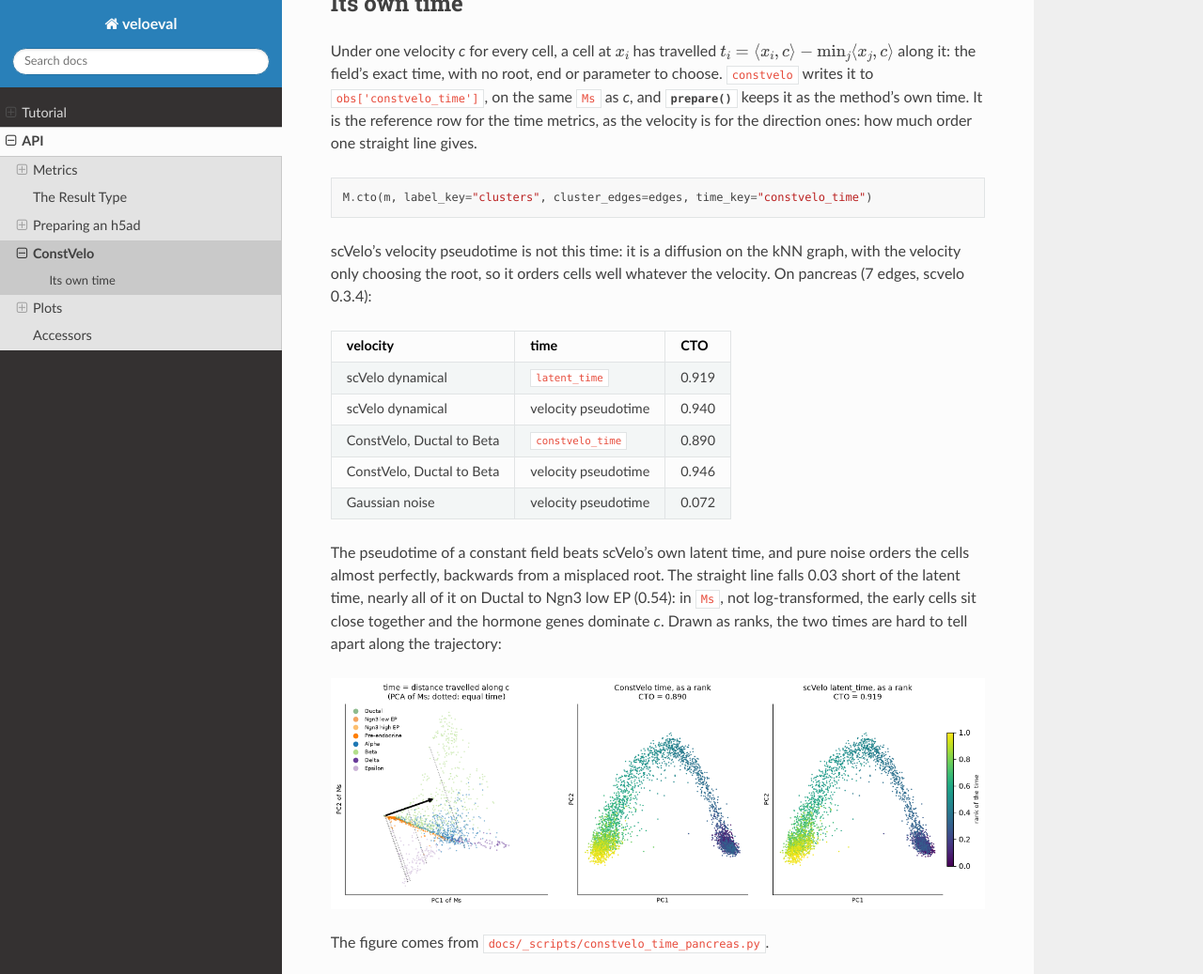
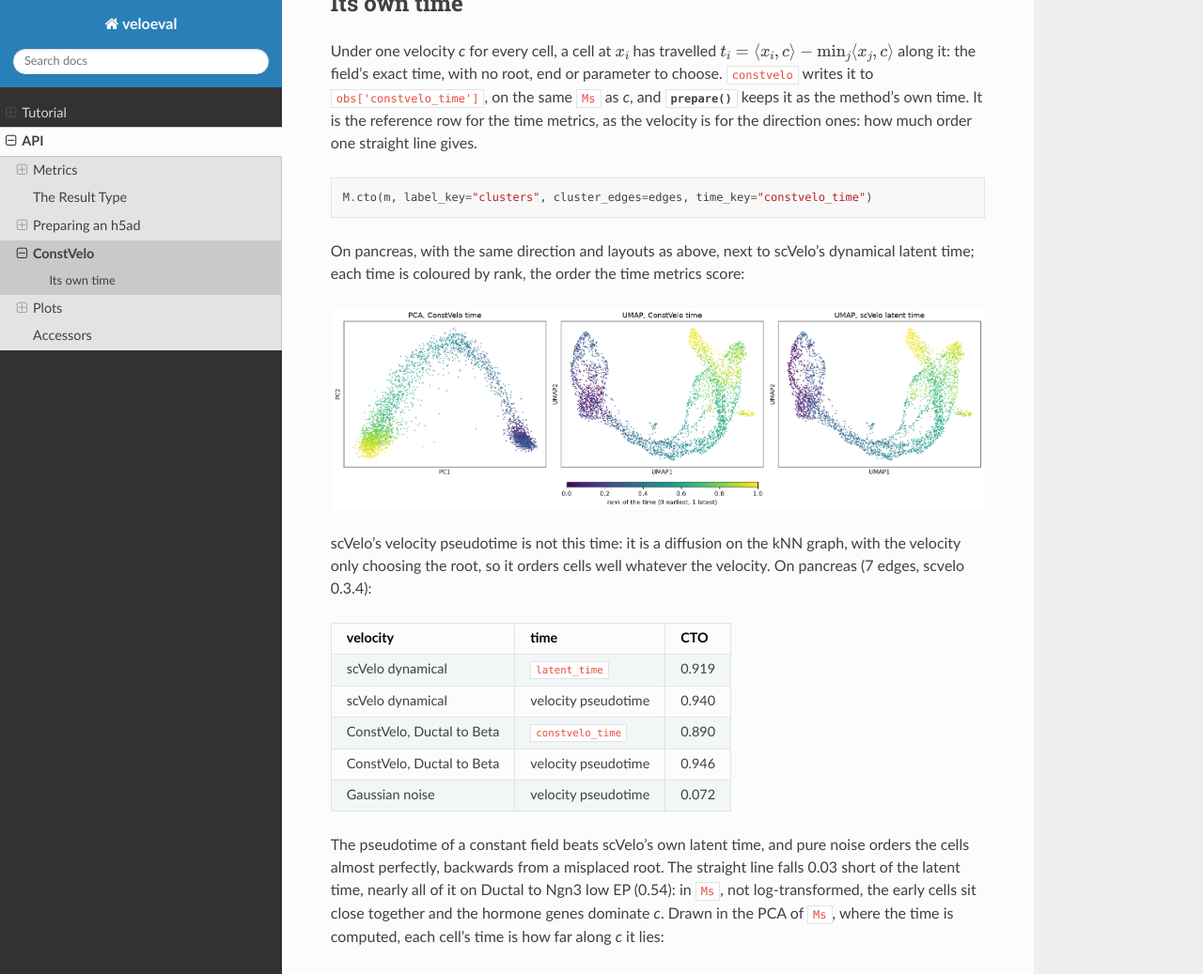
Before and after one commit to SScottWang/veloeval, a Sphinx documentation site: the page built from docs/api/constvelo.md, in a window 1280 px wide and 1400 px high, scrolled down 1150 px, cut to the strip 0-1037 px from the top of the window. Shown: the whole strip at 94% size. Built offline with Sphinx 7.4.7 and the Read the Docs theme 3.1.0, drawn with Linux system fonts in a browser that asks for light colours; some of the changed text lies outside the part shown.

Commit message:
ConstVelo docs: its time in PCA and UMAP next to scVelo's
Co-authored-by: Cursor <cursoragent@cursor.com>

````diff
--- a/docs/_scripts/constvelo_time_pancreas.py
+++ b/docs/_scripts/constvelo_time_pancreas.py
@@ -2,8 +2,9 @@
 
 2000 HVGs, 30 PCs, 30 neighbours; ``ve.constvelo`` from Ductal to Beta and
 scVelo's dynamical model with ``scvelo.tl.latent_time``.  Writes
-``constvelo_time_pancreas.png`` next to the docs' other static files and prints
-the CTO of both times::
+``constvelo_time_pancreas.png`` (the time in PCA and UMAP, next to scVelo's)
+and ``constvelo_time_projection.png`` (the time as a distance along *c*) next
+to the docs' other static files and prints the CTO of both times::
 
     python docs/_scripts/constvelo_time_pancreas.py [raw_pancreas.h5ad]
 
@@ -71,6 +72,40 @@ def main(path=None):
            for k in ("constvelo_time", "latent_time")}
     print({k: round(v, 3) for k, v in cto.items()})
 
+    OUT.mkdir(exist_ok=True)
+    layouts(ref)
+    projection(ref, c)
+
+
+def rank(v):
+    return np.argsort(np.argsort(v)) / (len(v) - 1)
+
+
+def layouts(ref):
+    panels = [
+        (ref.obsm["X_pca"][:, :2], "constvelo_time", "PCA, ConstVelo time"),
+        (ref.obsm["X_umap"], "constvelo_time", "UMAP, ConstVelo time"),
+        (ref.obsm["X_umap"], "latent_time", "UMAP, scVelo latent time"),
+    ]
+    fig, axes = plt.subplots(1, 3, figsize=(15, 5))
+    for ax, (xy, key, title) in zip(axes, panels):
+        r = rank(ref.obs[key].to_numpy())
+        o = np.argsort(r)
+        dots = ax.scatter(*xy[o].T, c=r[o], cmap="viridis", s=3, lw=0,
+                          rasterized=True)
+        ax.set_title(title)
+        ax.set_xticks([])
+        ax.set_yticks([])
+    for ax, name in zip(axes, ("PC", "UMAP", "UMAP")):
+        ax.set(xlabel=f"{name}1", ylabel=f"{name}2")
+    fig.tight_layout()
+    bar = fig.colorbar(dots, ax=axes, orientation="horizontal", shrink=0.3,
+                       pad=0.08, aspect=40)
+    bar.set_label("rank of the time (0 earliest, 1 latest)")
+    fig.savefig(OUT / "constvelo_time_pancreas.png", dpi=110, bbox_inches="tight")
+
+
+def projection(ref, c):
     lab = ref.obs[LABEL].to_numpy()
     palette = dict(zip(ref.obs[LABEL].cat.categories, ref.uns[f"{LABEL}_colors"]))
     cells = [palette[x] for x in lab]
@@ -83,8 +118,7 @@ def main(path=None):
     start = Z[lab == "Ductal"].mean(0)
     span = t[lab == "Beta"].mean() - t[lab == "Ductal"].mean()
 
-    fig, axes = plt.subplots(1, 3, figsize=(16, 4.6), gridspec_kw=dict(wspace=0.15))
-    ax = axes[0]
+    fig, ax = plt.subplots(figsize=(6, 4.8))
     ax.scatter(*Z.T, c=cells, s=3, lw=0, alpha=0.6, rasterized=True)
     ax.annotate("", xy=start + a * span, xytext=start,
                 arrowprops=dict(arrowstyle="-|>", lw=2.2, color="k"))
@@ -99,23 +133,12 @@ def main(path=None):
     tidy(ax, "time = distance travelled along c\n(PCA of Ms; dotted: equal time)",
          "PC1 of Ms", "PC2 of Ms")
 
-    P = ref.obsm["X_pca"][:, :2]
-    for ax, key, name in ((axes[1], "constvelo_time", "ConstVelo time"),
-                          (axes[2], "latent_time", "scVelo latent_time")):
-        v = ref.obs[key].to_numpy()
-        rank = np.argsort(np.argsort(v)) / (len(v) - 1)
-        o = np.argsort(rank)
-        dots = ax.scatter(*P[o].T, c=rank[o], cmap="viridis", s=3, lw=0,
-                          rasterized=True)
-        tidy(ax, f"{name}, as a rank\nCTO = {cto[key]:.3f}", "PC1", "PC2")
-    bar = fig.colorbar(dots, ax=axes[1:], shrink=0.7, pad=0.01)
-    bar.set_label("rank of the time", fontsize=8)
     handles = [plt.Line2D([], [], marker="o", ls="", color=palette[k], label=k)
                for k in ORDER]
-    axes[0].legend(handles=handles, loc="upper left", frameon=False, fontsize=7)
+    ax.legend(handles=handles, loc="center left", bbox_to_anchor=(1.0, 0.5),
+              frameon=False, fontsize=8)
 
-    OUT.mkdir(exist_ok=True)
-    fig.savefig(OUT / "constvelo_time_pancreas.png", dpi=100, bbox_inches="tight")
+    fig.savefig(OUT / "constvelo_time_projection.png", dpi=100, bbox_inches="tight")
 
 
 if __name__ == "__main__":
--- a/docs/api/constvelo.md
+++ b/docs/api/constvelo.md
@@ -51,6 +51,12 @@ how much order one straight line gives.
 M.cto(m, label_key="clusters", cluster_edges=edges, time_key="constvelo_time")
 ```
 
+On pancreas, with the same direction and layouts as above, next to scVelo's
+dynamical latent time; each time is coloured by rank, the order the time
+metrics score:
+
+![ConstVelo time on pancreas](../_static/constvelo_time_pancreas.png)
+
 scVelo's velocity pseudotime is not this time: it is a diffusion on the kNN
 graph, with the velocity only choosing the root, so it orders cells well
 whatever the velocity. On pancreas (7 edges, scvelo 0.3.4):
@@ -67,12 +73,12 @@ The pseudotime of a constant field beats scVelo's own latent time, and pure
 noise orders the cells almost perfectly, backwards from a misplaced root. The
 straight line falls 0.03 short of the latent time, nearly all of it on
 Ductal to Ngn3 low EP (0.54): in `Ms`, not log-transformed, the early cells sit
-close together and the hormone genes dominate *c*. Drawn as ranks, the two
-times are hard to tell apart along the trajectory:
+close together and the hormone genes dominate *c*. Drawn in the PCA of `Ms`,
+where the time is computed, each cell's time is how far along *c* it lies:
 
-![ConstVelo time on pancreas](../_static/constvelo_time_pancreas.png)
+![ConstVelo time as a distance along c](../_static/constvelo_time_projection.png)
 
-The figure comes from `docs/_scripts/constvelo_time_pancreas.py`.
+Both figures come from `docs/_scripts/constvelo_time_pancreas.py`.
 
 ```{eval-rst}
 .. autofunction:: veloeval.constvelo
````
Also changed, not shown: docs/_static/constvelo_time_pancreas.png, docs/_static/constvelo_time_projection.png (added).
